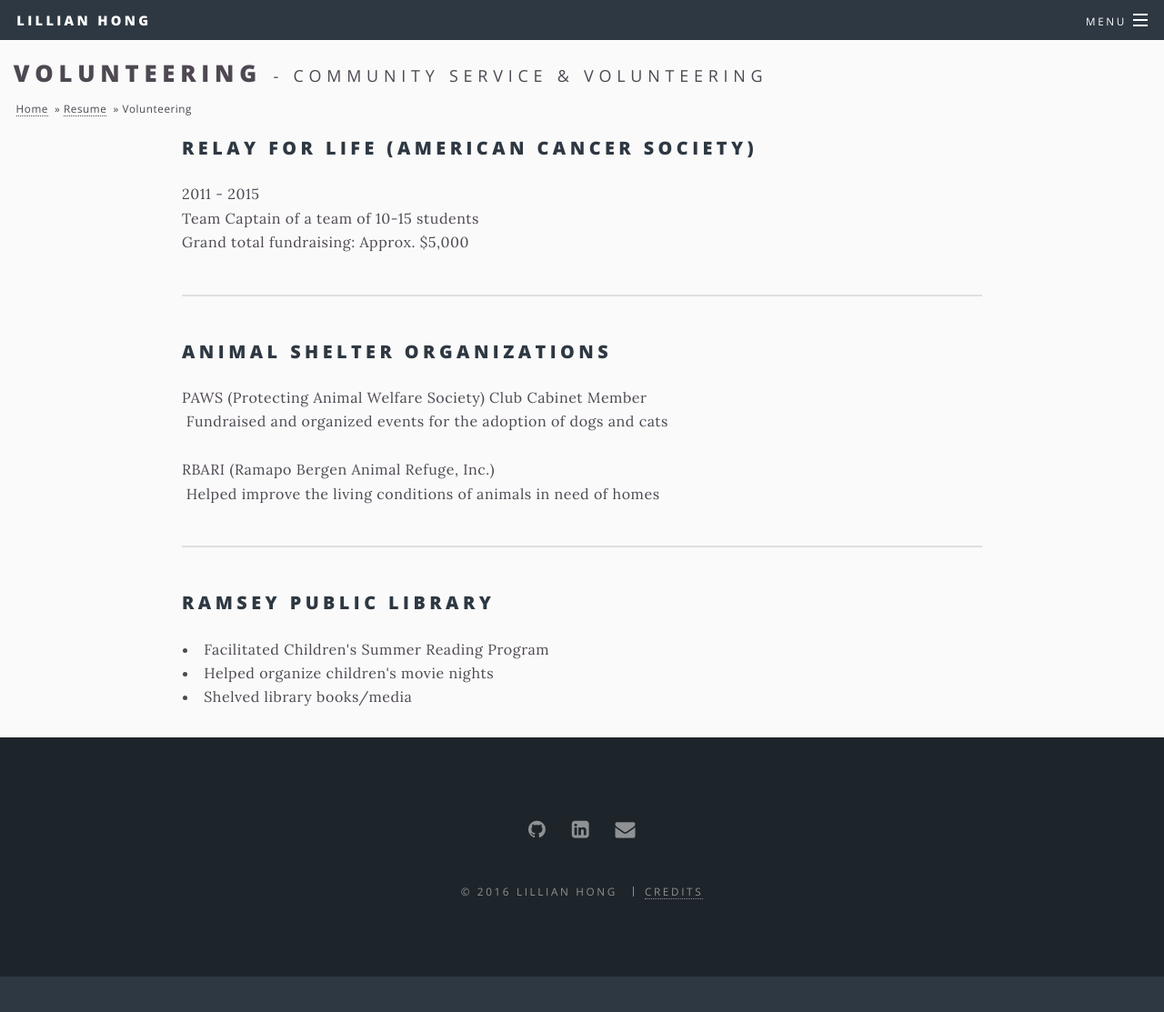
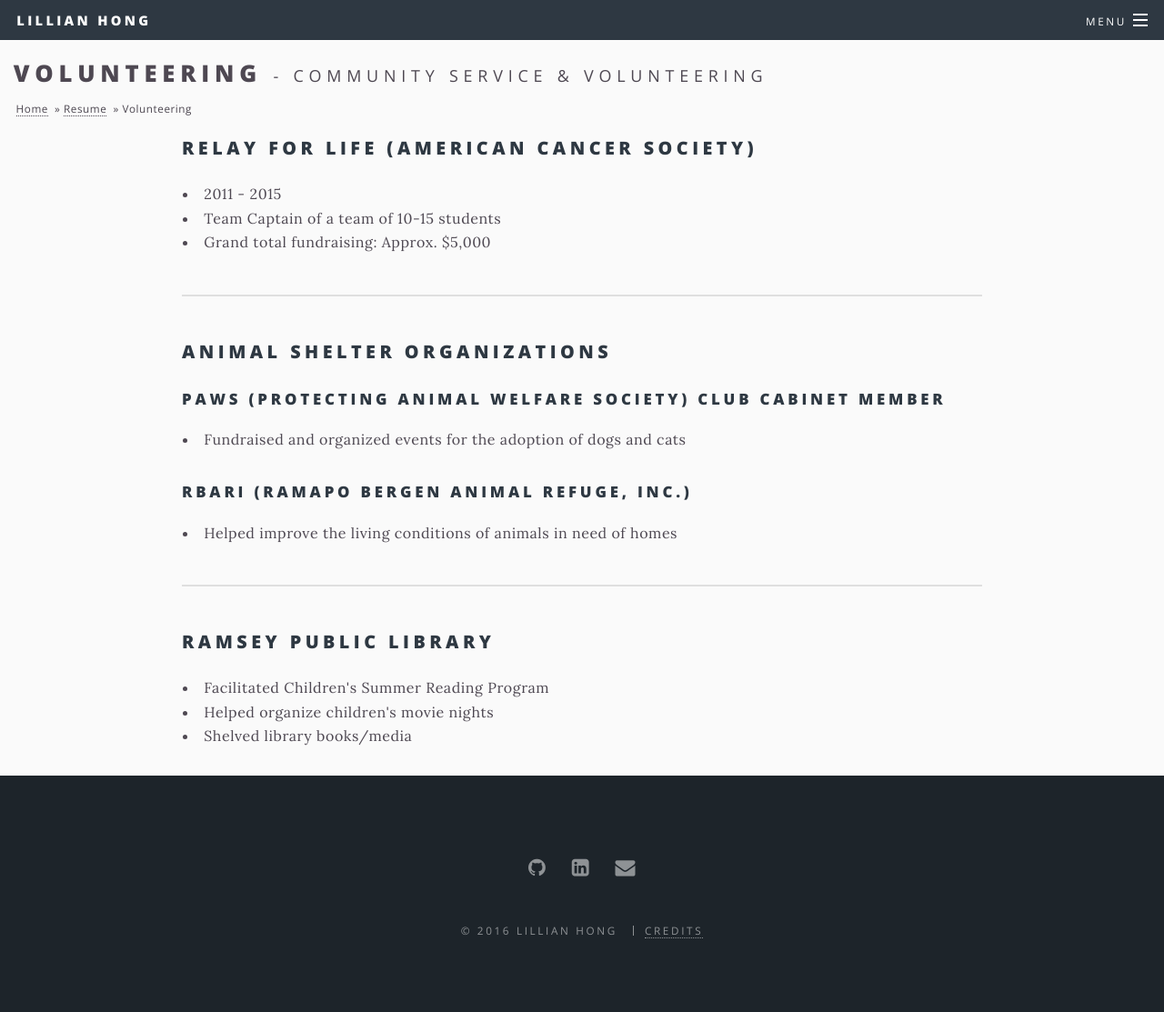
Before and after one commit to lillianhong/lillianhong.github.io, a Jekyll site: the page built from _posts/2016-01-01-volunteering.html, in a window 1280 px wide and 1117 px high. Shown: the top 1113 px of the window at 91% size. Built offline with Jekyll 4.4.1, drawn with Linux system fonts in a browser that asks for light colours.

Commit message:
volunteering list formatting

```diff
--- a/_posts/2016-01-01-volunteering.html
+++ b/_posts/2016-01-01-volunteering.html
@@ -7,22 +7,21 @@ tags: featured
 ---
 
 <h2>Relay for Life (American Cancer Society)</h2>
-<p>
-2011 - 2015<br>
-Team Captain of a team of 10-15 students<br>
-Grand total fundraising: Approx. $5,000<br>
-</p>
+<ul>
+<li>2011 - 2015</li>
+<li>Team Captain of a team of 10-15 students</li>
+<li>Grand total fundraising: Approx. $5,000</li>
+</ul>
 
 <hr />
 
 <h2>Animal Shelter Organizations</h2>
 
-<p>
-PAWS (Protecting Animal Welfare Society) Club Cabinet Member<br>
-&nbsp;Fundraised and organized events for the adoption of dogs and cats<br>
-<br>
-RBARI (Ramapo Bergen Animal Refuge, Inc.)<br>
-&nbsp;Helped improve the living conditions of animals in need of homes<br>
+<h3>PAWS (Protecting Animal Welfare Society) Club Cabinet Member</h3>
+<ul><li>Fundraised and organized events for the adoption of dogs and cats</li></ul>
+
+<h3>RBARI (Ramapo Bergen Animal Refuge, Inc.)</h3>
+<ul><li>Helped improve the living conditions of animals in need of homes</li></ul>
 
 <hr />
 
```
